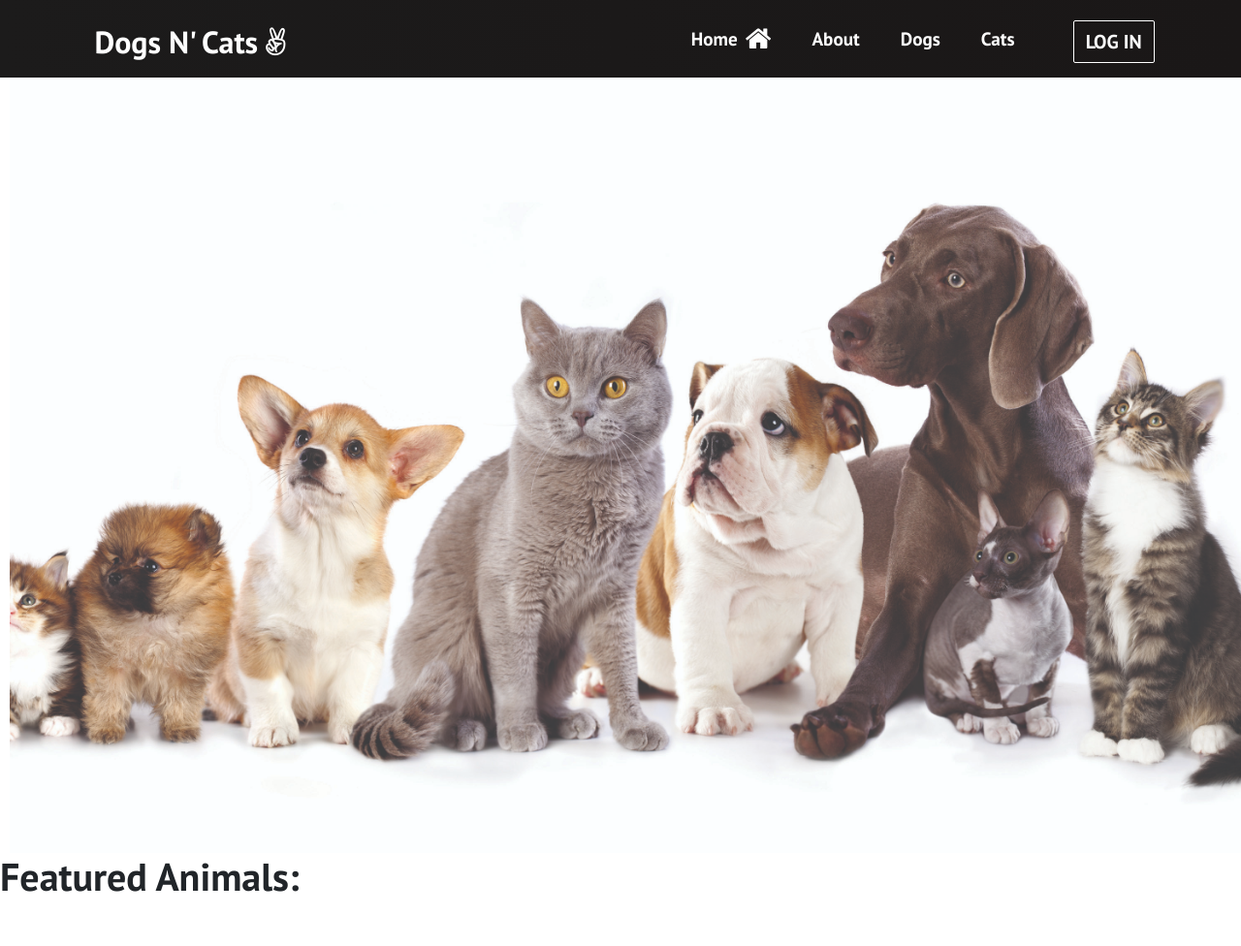
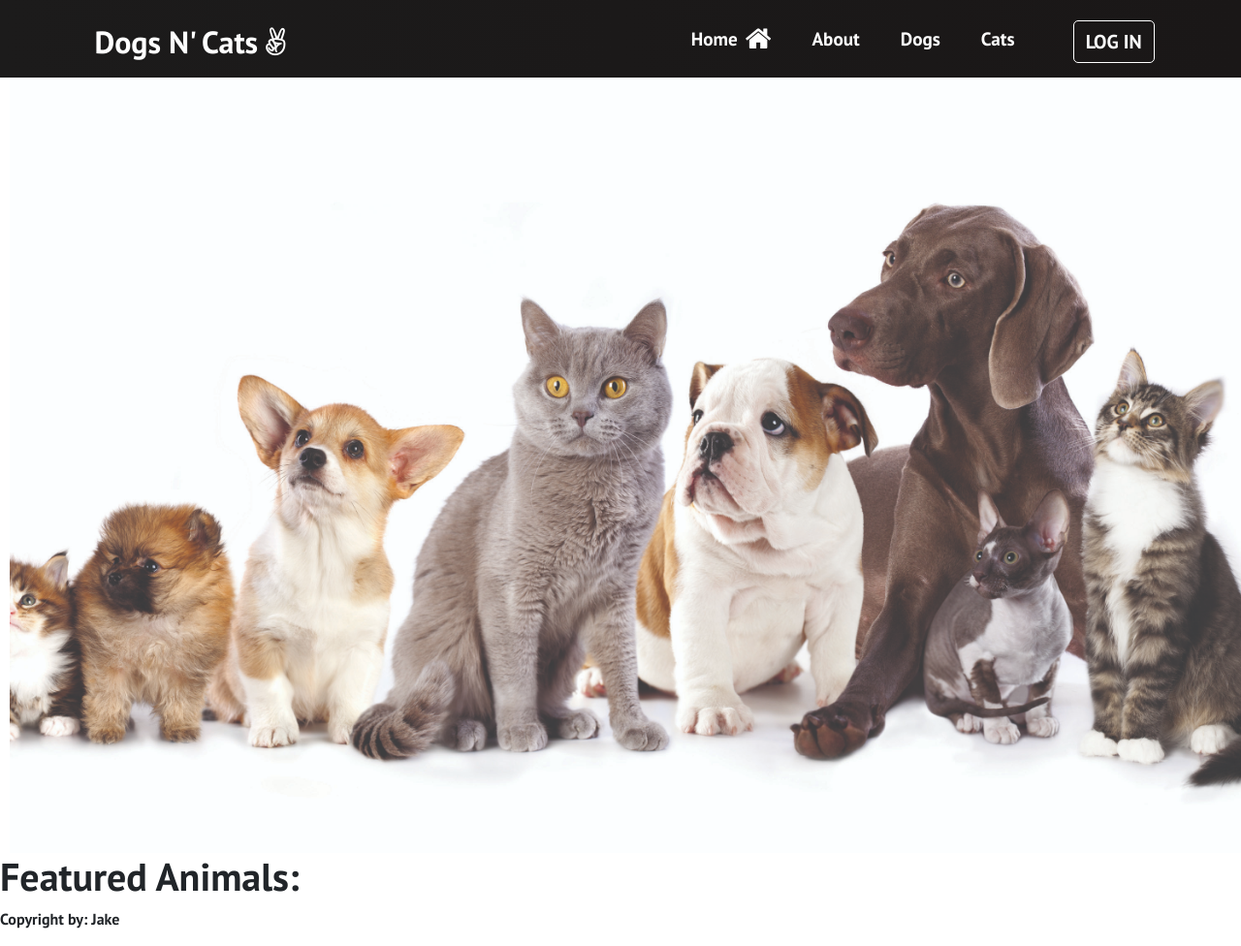
Before and after one commit to Krosis855/react_portfolio_project, a React (Create React App) app: page / in a window 1280 px wide. Shown: the whole page at 97% size. Before the commit the page ends 936 px from the top, so only its background shows below. Built offline with nearby package versions, Linux system fonts and the light colour scheme.

Commit message:
Adding footer

```diff
--- a/src/Components/Button.css
+++ b/src/Components/Button.css
@@ -3,7 +3,7 @@
 }
 
 .btn {
-    border-radius: 2px;
+    border-radius: 5px;
     outline: none;
     border: none;
     cursor: pointer;
--- a/src/Components/FooterComponent.js
+++ b/src/Components/FooterComponent.js
@@ -3,7 +3,7 @@ import React from 'react';
 function Footer() {
     return (
         <div className="footer-container">
-
+            <p>Copyright by: Jake</p>
         </div>
     )
 }
```
